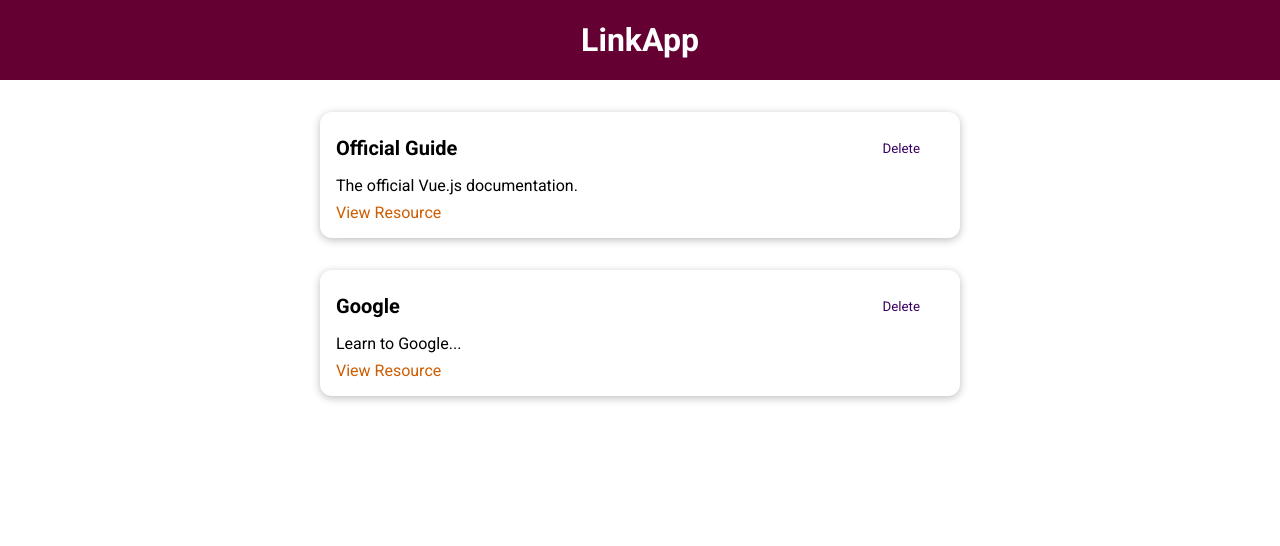
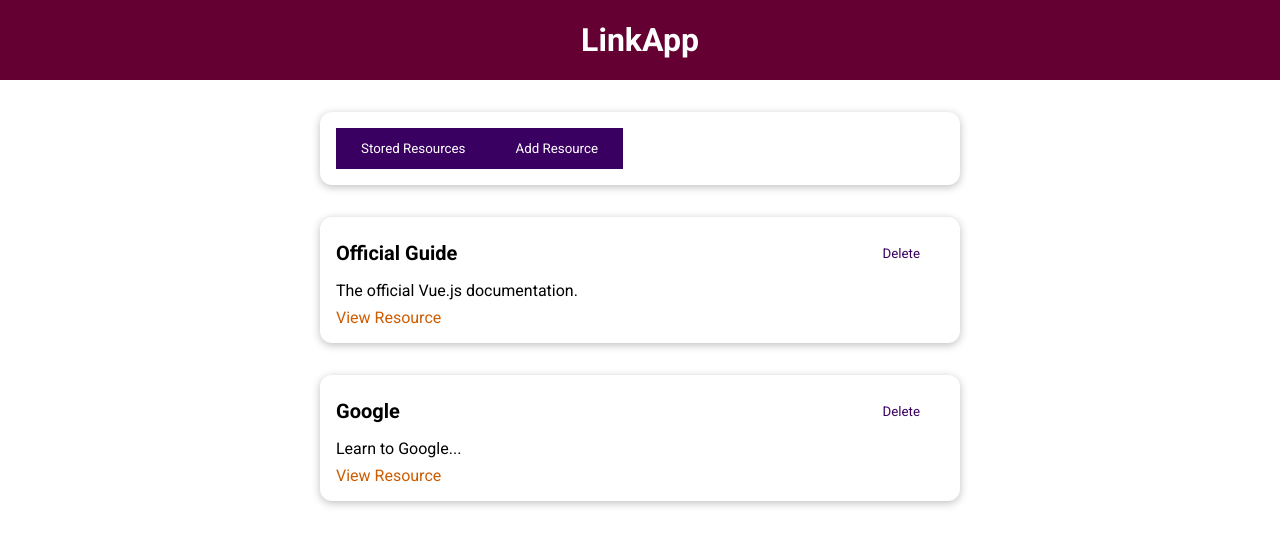
Before and after one commit to ivanurra/learning-resources-app, a Vue app: page / in a window 1280 px wide. Shown: the top 546 px of the page. Built offline with nearby package versions, Linux system fonts and the light colour scheme.

Commit message:
added styling tabs

```diff
--- a/src/App.vue
+++ b/src/App.vue
@@ -1,33 +1,15 @@
 <template>
     <the-header title="LinkApp"></the-header>
-    <stored-resources :resources="storedResources"></stored-resources>
+    <the-resources></the-resources>
 </template>
 
 <script>
-import StoredResources from './components/learning-resources/StoredResources.vue';
 import TheHeader from './components/layouts/TheHeader.vue';
+import TheResources from './components/learning-resources/TheResources.vue';
 export default {
     components: {
-        StoredResources,
-        TheHeader
-    },
-    data() {
-        return {
-            storedResources: [
-                {
-                id: 'official-guide',
-                title: 'Official Guide',
-                description: 'The official Vue.js documentation.',
-                link: 'https://vuejs.org'
-                },
-                {
-                id: 'google',
-                title: 'Google',
-                description: 'Learn to Google...',
-                link: 'https://google.com'
-                }
-            ]
-        };
+        TheHeader,
+        TheResources
     }
 }
 </script>
--- a/src/components/learning-resources/StoredResources.vue
+++ b/src/components/learning-resources/StoredResources.vue
@@ -14,7 +14,7 @@
 import LearningResource from './LearningResource.vue';
 
 export default {
-    props: ['resources'],
+    inject: ['resources'],
     components: {
         LearningResource
     }
--- a/src/components/learning-resources/TheResources.vue
+++ b/src/components/learning-resources/TheResources.vue
@@ -1,16 +1,54 @@
 <template>
     <base-card>
-        <base-button @click="setSelectedTab('stored-resources')">Stored Resources</base-button>
-        <base-button @click="setSelectedTab('add-resource')">Add Resource</base-button>
+        <base-button @click="setSelectedTab('stored-resources')"
+        :mode="storedResButtonMode"
+        >Stored Resources</base-button>
+        <base-button @click="setSelectedTab('add-resources')"
+        :mode="AddResButtonMode"
+        >Add Resource</base-button>
     </base-card>
+    <component :is="selectedTab"></component>
 </template>
 
 <script>
+import StoredResources from './StoredResources.vue'
+import AddResources from './AddResource.vue'
 export default {
+    components: {
+        StoredResources,
+        AddResources
+    },
     data() {
         return {
-            selectedTab: 'stored-resources'
+            selectedTab: 'stored-resources',
+            storedResources: [
+                {
+                id: 'official-guide',
+                title: 'Official Guide',
+                description: 'The official Vue.js documentation.',
+                link: 'https://vuejs.org'
+                },
+                {
+                id: 'google',
+                title: 'Google',
+                description: 'Learn to Google...',
+                link: 'https://google.com'
+                }
+            ]
         };
+    },
+    provide() {
+        return {
+            resources: this.storedResources
+        };
+    },
+    computed:{
+        storeResButtonMode() {
+            return this.selectedTab === 'stored-resources' ? null : 'flat';
+        },
+        addResButtonMode() {
+            return this.selectedTab === 'add-resource' ? null : 'flat'
+        }
     },
     methods: {
         setSelectedTab(tab) {
```
